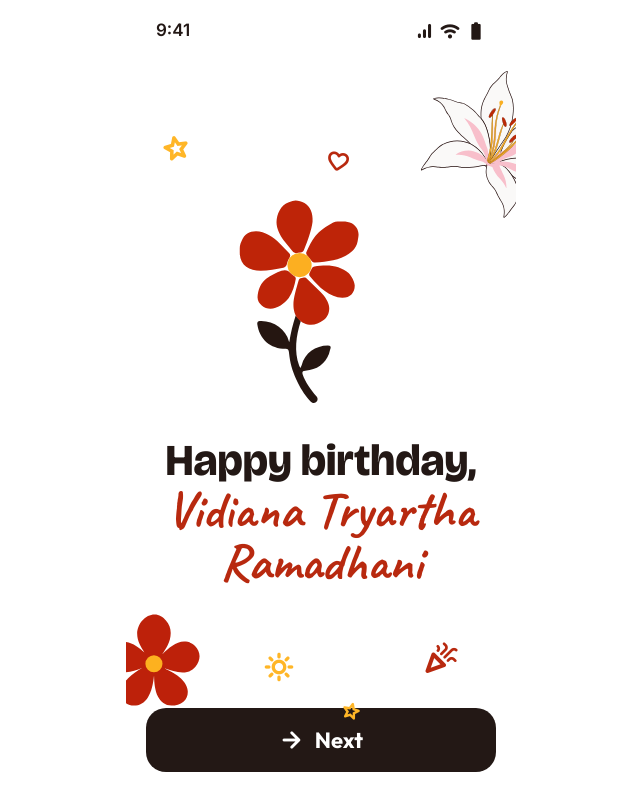
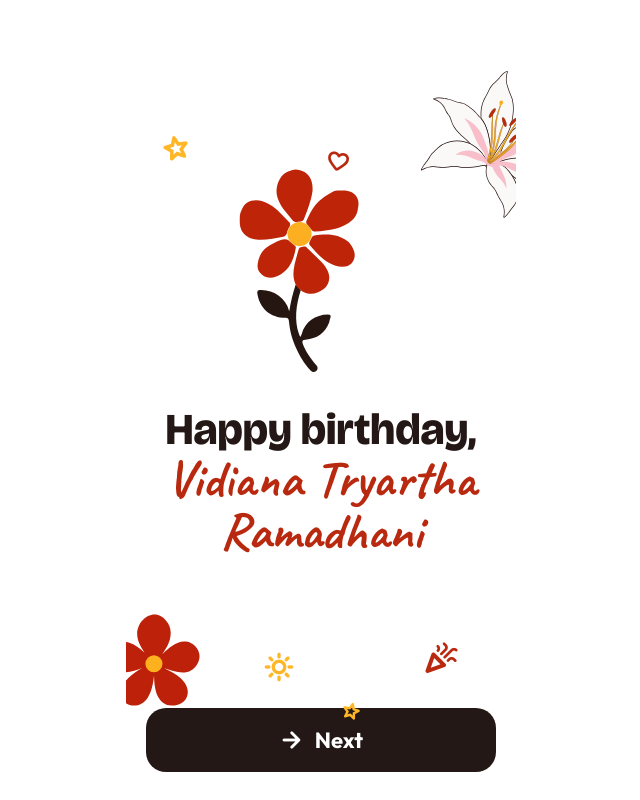
Before and after one commit to hilmiwicak/vidi-gilant, a React (Vite) app: page / in a window 1280 px wide. Shown: the whole page, without its empty margins (319-959 px from the left). Built offline with nearby package versions, Linux system fonts and the light colour scheme.

Commit message:
feat: remove status bar.

```diff
--- a/src/components/Screen.tsx
+++ b/src/components/Screen.tsx
@@ -1,6 +1,5 @@
 import type { ReactNode } from 'react';
 import { Icon } from './Icon';
-import { StatusBar } from './StatusBar';
 
 /** One small gold or red decorative icon, placed absolutely inside the screen. */
 export function Ornament({
@@ -57,7 +56,6 @@ export function Screen({
     <div className={`flex justify-center bg-ground ${scroll ? 'h-dvh' : 'min-h-dvh'}`}>
       <div className={`relative flex w-full max-w-[390px] flex-col overflow-hidden ${scroll ? 'h-full' : ''}`}>
         {ornaments}
-        <StatusBar />
         <div className={`flex flex-1 flex-col ${scroll ? 'min-h-0 overflow-y-auto' : ''}`}>{children}</div>
         {floating}
         {overlay}
--- a/src/components/StatusBar.tsx
+++ /dev/null
@@ -1,19 +0,0 @@
-import { Icon } from './Icon';
-
-/**
- * The drawn Status Bar from the approved frames, fixed at 9:41 like the designs.
- * A real device shows its own status bar; this one keeps localhost screenshots
- * and the Pencil frames comparable.
- */
-export function StatusBar() {
-  return (
-    <div className="flex h-[62px] shrink-0 items-center justify-between px-[30px] font-system text-[17px] font-semibold text-ink">
-      <span>9:41</span>
-      <div className="flex items-center gap-1.5">
-        <Icon name="signal_cellular_alt" size={20} />
-        <Icon name="wifi" size={20} />
-        <Icon name="battery_full" size={20} />
-      </div>
-    </div>
-  );
-}
```
